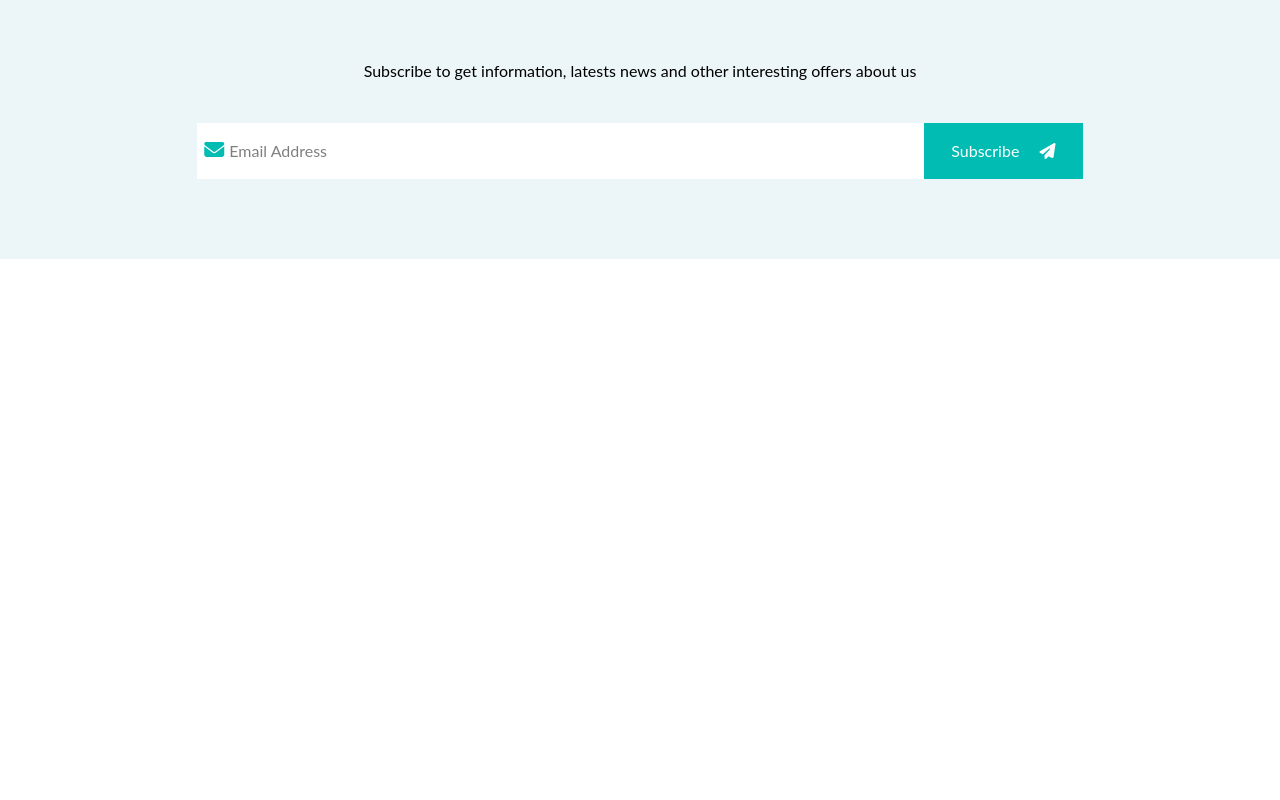
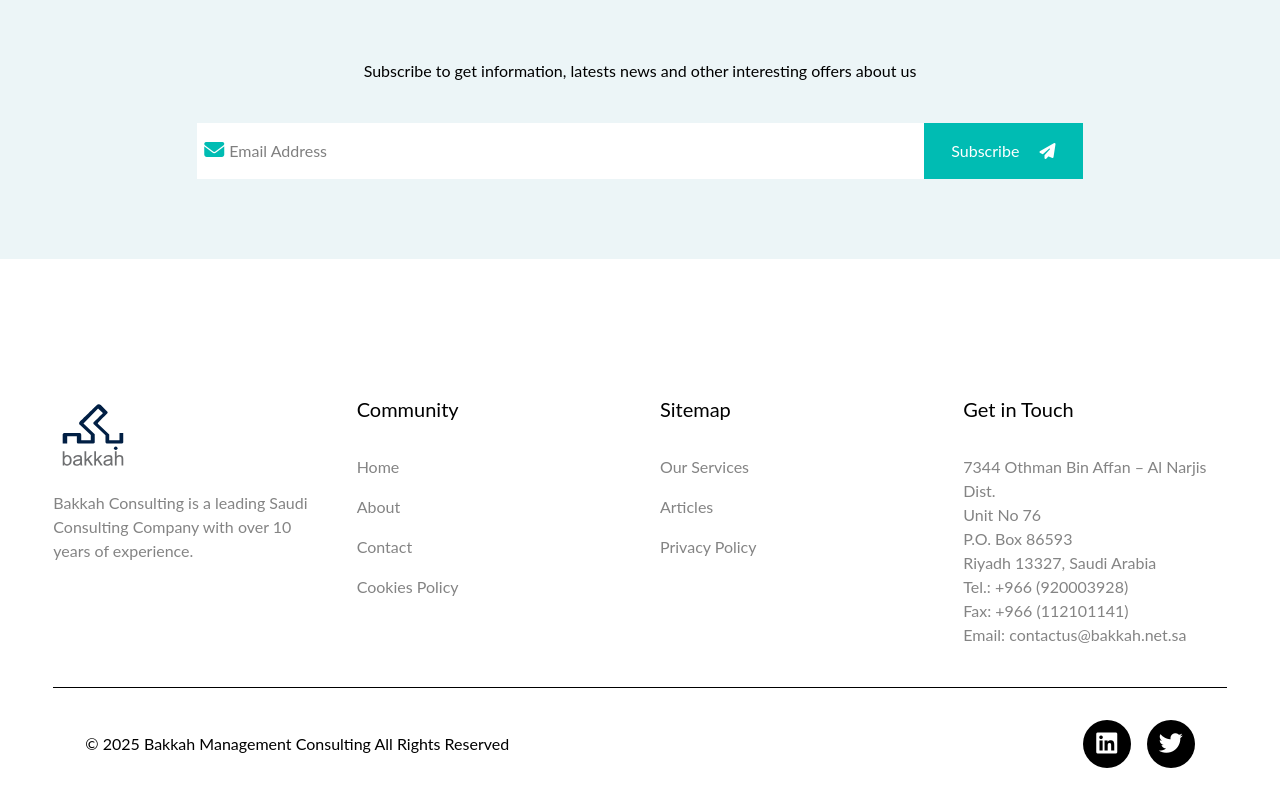
Before and after one commit to eng-AHMADZAKOUT/bakkah, a plain HTML site: page index.html in a window 1280 px wide. Shown: the part 3425-4225 px from the top of the page. Before the commit the page ends 3780 px from the top, so only its background shows below. Drawn offline with Linux system fonts and the light colour scheme.

Commit message:
goooooooooooal

```diff
--- a/index.html
+++ b/index.html
@@ -39,11 +39,11 @@
             <li class="group">
               <a class="py-4 dropdown" href=""> Knowledge Hub </a>
               <div
-                class="hidden border-t-2 w-72 shadow-2xs bg-white group-hover:block absolute"
+                class="hidden border-t-4 border-main-color w-72 shadow-2xs bg-white group-hover:block absolute"
               >
-                <a class="block p-4" href="">Articles</a>
-                <a class="block p-4" href="">Webinars</a>
-                <a class="block p-4" href="">Reports</a>
+                <a class="block p-4 hover:bg-[#eee]" href="">Articles</a>
+                <a class="block p-4 hover:bg-[#eee]" href="">Webinars</a>
+                <a class="block p-4 hover:bg-[#eee]" href="">Reports</a>
               </div>
             </li>
 
@@ -400,7 +400,7 @@
             class="w-1/2 mx-auto mt-10 flex flex-col md:flex-row gap-4 items-center justify-center"
           >
             <div
-              class="flex  justify-center items-center border border-[#eeee] w-full md:w-1/3"
+              class="flex justify-center items-center border border-[#eeee] w-full md:w-1/3"
             >
               <img
                 src="imgs/2021-08-12-10-04-46_microsoftteams-image (2).png"
@@ -421,27 +421,99 @@
         </div>
       </section>
       <section class="bg-[#ecf5f7] mb-24">
-        <div class="mx-auto w-11/12 md:py-20 md:px-36 py-10 ">
-          <h2 class="text-center">Subscribe to get information, latests news and other interesting offers about us</h2>
+        <div class="mx-auto w-11/12 md:py-20 md:px-36 py-10">
+          <h2 class="text-center">
+            Subscribe to get information, latests news and other interesting
+            offers about us
+          </h2>
           <div class="md:flex md:justify-between md:items-center mt-10">
             <div class="relative w-full md:w-11/12">
-
-              <input type="email" class="bg-white  w-full px-8 py-4 focus-visible:outline-0"
-
-              placeholder="Email Address" name="" id="">
-              <i class="fa-solid fa-envelope absolute left-[7px] top-[17px] z-10 text-xl text-main-color"></i>
+              <input
+                type="email"
+                class="bg-white w-full px-8 py-4 focus-visible:outline-0"
+                placeholder="Email Address"
+                name=""
+                id=""
+              />
+              <i
+                class="fa-solid fa-envelope absolute left-[7px] top-[17px] z-10 text-xl text-main-color"
+              ></i>
             </div>
-            <div class="w-full md:w-[20%] bg-main-color py-4  flex justify-center items-center text-white">
-
-              <a href="">Subscribe
-                <i class=" ml-4 fa-solid fa-paper-plane"></i>
+            <div
+              class="w-full md:w-[20%] bg-main-color py-4 flex justify-center items-center text-white"
+            >
+              <a href=""
+                >Subscribe
+                <i class="ml-4 fa-solid fa-paper-plane"></i>
               </a>
-
             </div>
           </div>
         </div>
       </section>
     </main>
+    <footer class="w-11/12 mx-auto">
+      <div class="grid gap-10 grid-cols-1 md:grid-cols-4 py-10 border-b">
+        <div>
+          <img src="imgs/logo.svg" class="w-20" alt="" />
+          <p class="text-primary-color mt-4">
+            Bakkah Consulting is a leading Saudi Consulting Company with over 10
+            years of experience.
+          </p>
+        </div>
+        <div>
+          <h3 class="mb-8 text-xl">Community</h3>
+          <ul class="text-primary-color">
+            <li class="mb-4"><a href="">Home </a></li>
+            <li class="mb-4"><a href="">About</a></li>
+            <li class="mb-4"><a href="">Contact</a></li>
+            <li class="mb-4"><a href="">Cookies Policy</a></li>
+          </ul>
+        </div>
+        <div>
+          <h3 class="mb-8 text-xl">Sitemap</h3>
+          <ul class="text-primary-color">
+            <li class="mb-4"><a href="">Our Services</a></li>
+            <li class="mb-4"><a href="">Articles</a></li>
+            <li class="mb-4"><a href="">Privacy Policy</a></li>
+          </ul>
+        </div>
+        <div>
+          <h3 class="mb-8 text-xl">Get in Touch</h3>
+          <p class="text-primary-color">
+            7344 Othman Bin Affan – Al Narjis Dist. <br />
+            Unit No 76 <br />
+            P.O. Box 86593 <br />
+            Riyadh 13327, Saudi Arabia <br />
+            Tel.: +966 (920003928) <br />
+            Fax: +966 (112101141) <br />
+            Email: contactus@bakkah.net.sa
+          </p>
+        </div>
+      </div>
+      <div class="p-8 flex justify-between items-center">
+        <p>© 2025 Bakkah Management Consulting All Rights Reserved</p>
+        <div class="flex gap-4">
+          <div>
+            <div
+              class="bg-black w-12 h-12 flex justify-center items-center rounded-full"
+            >
+              <a href="">
+                <i class="fa-brands fa-linkedin text-white text-2xl"></i>
+              </a>
+            </div>
+          </div>
+          <div>
+            <div
+              class="bg-black w-12 h-12 flex justify-center items-center rounded-full"
+            >
+              <a href="">
+                <i class="fa-brands fa-twitter text-white text-2xl"></i>
+              </a>
+            </div>
+          </div>
+        </div>
+      </div>
+    </footer>
     <script src="js/jquery-3.7.1.min.js"></script>
     <script src="js/owl.carousel.min.js"></script>
     <script src="js/script.js"></script>
```
Also changed, not shown: css/style.css.
